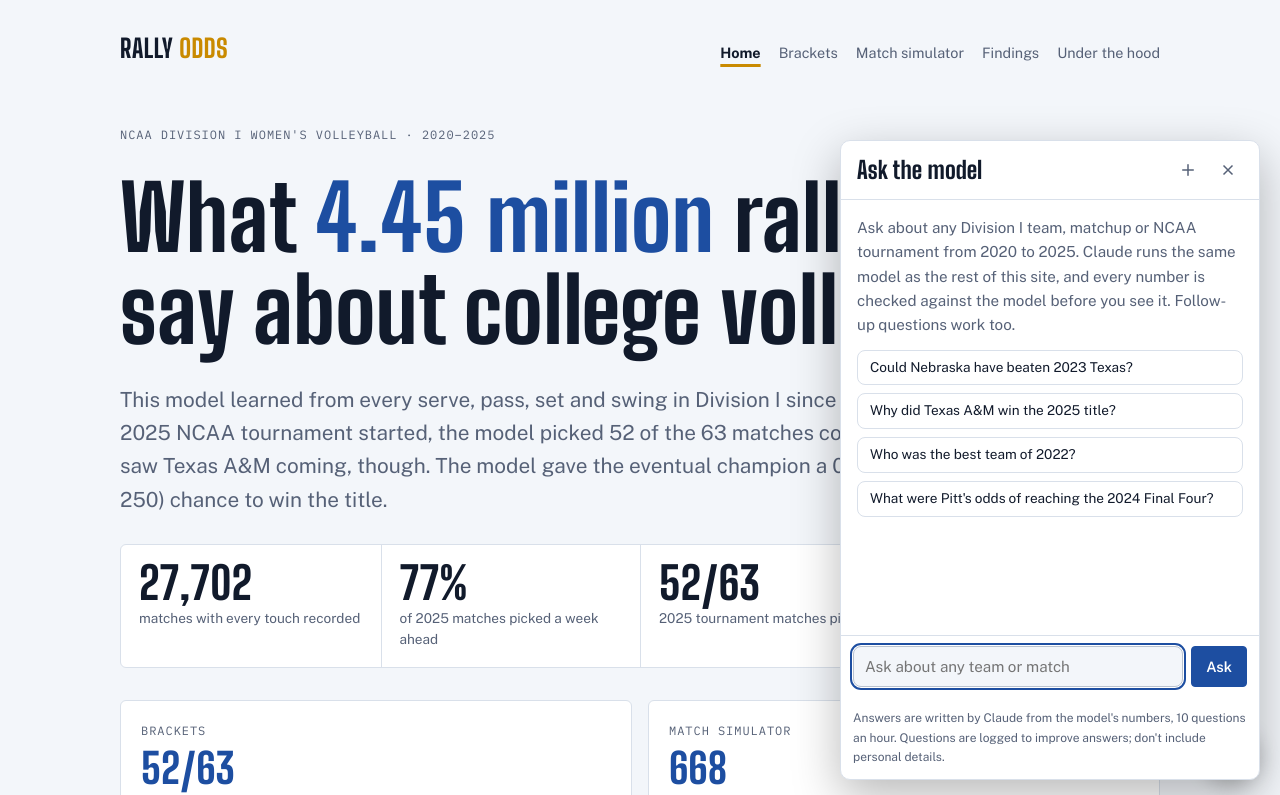
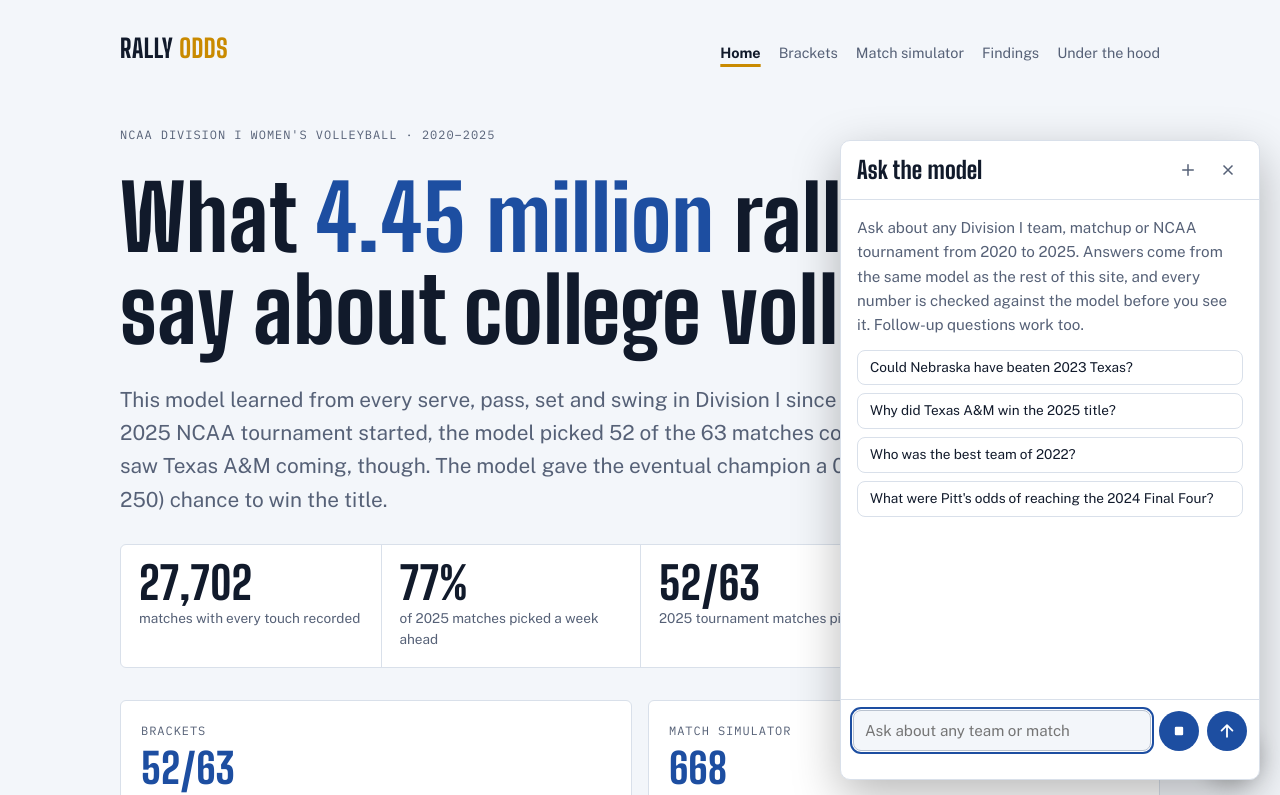
Before and after one commit to m3tang/volleyball-sim, a plain HTML site: page web/artifact.html in a window 1280 px wide. Both pictures are taken after a click on the button 1188 px from the left and 170 px from the top of the page. Shown: the top 795 px of the page. Drawn offline with nearby package versions, Linux system fonts and the light colour scheme.

Commit message:
Chat: arrow send button, drop the footer note and Claude mentions in site copy

```diff
--- a/web/artifact.html
+++ b/web/artifact.html
@@ -377,10 +377,13 @@ footer { border-top: 2px solid var(--line); padding-block: 24px 40px; font-size:
 .chat-form textarea:focus-visible { outline: 2px solid var(--court); outline-offset: 1px; }
 .fab:focus-visible { outline: 2px solid var(--court); outline-offset: 3px; }
 .chat button:focus-visible { outline: 2px solid var(--court); outline-offset: 2px; }
+.send-btn { flex: none; display: grid; place-items: center; width: 40px; height: 40px; padding: 0; border: 0; border-radius: 50%; cursor: pointer; background: var(--court); color: var(--surface); }
+.send-btn svg { width: 20px; height: 20px; }
+.send-btn:hover { filter: brightness(1.08); }
+.send-btn:disabled { opacity: 0.45; cursor: default; }
 .btn.primary { background: var(--court); border-color: var(--court); color: var(--surface); font-weight: 600; }
 .btn.primary:hover { filter: brightness(1.08); }
 .btn:disabled { opacity: 0.55; cursor: default; }
-.chat-note { font-size: 0.75rem; color: var(--ink-2); }
 footer { padding-bottom: 96px; }
 </style>
 
@@ -717,11 +720,11 @@ footer { padding-bottom: 96px; }
     <div class="intro">
       <div class="eyebrow">Step 5 of 5</div>
       <h2>Ask the model, and check its work</h2>
-      <p>The volleyball button in the corner opens a chat with Claude Haiku 5.5. It doesn't answer from memory. It looks things up with the same model and math that run this site, and every number it gives you gets checked before you see it.</p>
+      <p>The volleyball button in the corner opens a chat with an AI assistant. It doesn't answer from memory. It looks things up with the same model and math that run this site, and every number it gives you gets checked before you see it.</p>
     </div>
     <ol class="chain">
-      <li><h3>It looks it up</h3><p>Claude picks from ten tools: match odds for any two teams and seasons, team profiles, rankings, bracket odds, tournament results, what decided an upset, and read-only queries over the box scores. The tools do the math, so the odds match the simulator exactly.</p></li>
-      <li><h3>Every number gets checked</h3><p>Each number in an answer has to match something a tool returned, at the precision it's written. If one doesn't, Claude gets one chance to fix it. If it still can't, you get "couldn't answer reliably" instead. Every answer has a "Show the work" list of the lookups behind it.</p></li>
+      <li><h3>It looks it up</h3><p>The assistant picks from ten tools: match odds for any two teams and seasons, team profiles, rankings, bracket odds, tournament results, what decided an upset, and read-only queries over the box scores. The tools do the math, so the odds match the simulator exactly.</p></li>
+      <li><h3>Every number gets checked</h3><p>Each number in an answer has to match something a tool returned, at the precision it's written. If one doesn't, the assistant gets one chance to fix it. If it still can't, you get "couldn't answer reliably" instead. Every answer has a "Show the work" list of the lookups behind it.</p></li>
       <li><h3>It was tested first</h3><p>The test set has 150 questions with answers computed from the model, not written by hand, including 15 it should turn down, like injuries or betting picks. On the 60 questions run so far it got 59 right, for about a tenth of a cent each.</p></li>
     </ol>
     <div class="panel">
@@ -761,10 +764,9 @@ footer { padding-bottom: 96px; }
   <div class="chat-foot">
     <form class="chat-form" id="chat-form">
       <textarea id="chat-q" aria-label="Your question" rows="1" maxlength="500" placeholder="Ask about any team or match"></textarea>
-      <button class="btn" type="button" id="chat-stop" hidden>Stop</button>
-      <button class="btn primary" type="submit" id="chat-go">Ask</button>
+      <button class="send-btn" type="button" id="chat-stop" aria-label="Stop" title="Stop" hidden><svg viewBox="0 0 24 24" aria-hidden="true" fill="currentColor"><rect x="7" y="7" width="10" height="10" rx="1.5"/></svg></button>
+      <button class="send-btn" type="submit" id="chat-go" aria-label="Send" title="Send"><svg viewBox="0 0 24 24" aria-hidden="true" fill="none" stroke="currentColor" stroke-width="2.2" stroke-linecap="round" stroke-linejoin="round"><path d="M12 19V5M5.5 11.5 12 5l6.5 6.5"/></svg></button>
     </form>
-    <div class="chat-note" id="chat-note"></div>
   </div>
 </div>
 <div id="tip" hidden></div>
@@ -1823,11 +1825,11 @@ $("skip").addEventListener("click", () => $("main").focus());
   const LABEL = { win_probability: "Match odds", team_profile: "Team profile", season_rankings: "Season rankings",
     bracket_forecast: "Bracket forecast", advancement_odds: "Tournament odds", tournament_matches: "Tournament results",
     explain_upset: "Match breakdown", model_facts: "What the data covers", query_stats: "Box-score query", sql_schema: "Box-score tables" };
-  const CLAUDE_ERRORS = { not_granted: "Claude isn't allowed to answer here. Allow it from this artifact's menu, then ask again.",
-    sampling_disabled: "Claude isn't available on this account.", rate_limited: "You've reached your Claude usage limit for now. Try again later.",
-    tools_unavailable: "This Claude app can't run the model's tools. Open the artifact in a browser at claude.ai.",
-    refused: "Claude declined that question. Try asking it another way.", session_expired: "Sign in to Claude again, then ask.",
-    empty_completion: "Claude didn't produce an answer. Try a simpler question.", prompt_too_large: "This chat is too long. Start a new chat and ask again." };
+  const CLAUDE_ERRORS = { not_granted: "The assistant isn't allowed to answer here. Allow it from this artifact's menu, then ask again.",
+    sampling_disabled: "The assistant isn't available on this account.", rate_limited: "You've reached your usage limit for now. Try again later.",
+    tools_unavailable: "This app can't run the model's tools. Open it in a web browser instead.",
+    refused: "The assistant declined that question. Try asking it another way.", session_expired: "Sign in again, then ask.",
+    empty_completion: "No answer came back. Try a simpler question.", prompt_too_large: "This chat is too long. Start a new chat and ask again." };
   const fab = $("chat-fab"), panel = $("chat"), log = $("chat-log"), form = $("chat-form"), q = $("chat-q");
   const go = $("chat-go"), stopBtn = $("chat-stop");
   let mode = null, sample = null, ctl = null, busy = false;
@@ -1838,9 +1840,6 @@ $("skip").addEventListener("click", () => $("main").focus());
     const lim = s ? await s.limits().catch(() => null) : null;
     mode = s && lim?.tools ? "claude" : s ? "no-tools" : "api";
     if (mode === "claude") sample = s;
-    $("chat-note").textContent = mode === "claude"
-      ? "Runs on your Claude account and uses your plan. This version covers the model's numbers; box-score stats need the Rally Odds website."
-      : "Answers are written by Claude from the model's numbers, 10 questions an hour. Questions are logged to improve answers; don't include personal details.";
   })();
 
   // Suggestions follow the page: the matchup on the simulator, the selected match on the bracket.
@@ -1858,7 +1857,7 @@ $("skip").addEventListener("click", () => $("main").focus());
   function renderEmpty() {
     const box = document.createElement("div"), p = document.createElement("p"), chips = document.createElement("div");
     box.className = "chat-empty"; chips.className = "chips";
-    p.textContent = "Ask about any Division I team, matchup or NCAA tournament from 2020 to 2025. Claude runs the same model as the rest of this site, and every number is checked against the model before you see it. Follow-up questions work too.";
+    p.textContent = "Ask about any Division I team, matchup or NCAA tournament from 2020 to 2025. Answers come from the same model as the rest of this site, and every number is checked against the model before you see it. Follow-up questions work too.";
     for (const ex of suggestions()) {
       const b = document.createElement("button");
       b.type = "button"; b.className = "chip"; b.textContent = ex;
@@ -1938,7 +1937,7 @@ $("skip").addEventListener("click", () => $("main").focus());
     return { answer: body.answer, calls: body.tools || [], grounded: !!body.grounded };
   }
 
-  function setBusy(on) { busy = on; go.disabled = on; stopBtn.hidden = !on || mode !== "claude"; }
+  function setBusy(on) { busy = on; go.disabled = on; go.hidden = on && mode === "claude"; stopBtn.hidden = !on || mode !== "claude"; }
   form.addEventListener("submit", async e => {
     e.preventDefault();
     const question = q.value.trim();
@@ -1964,7 +1963,7 @@ $("skip").addEventListener("click", () => $("main").focus());
       if (err?.code === "cancelled") bot.status("error", "Stopped");
       else {
         bot.show("");
-        bot.status("error", err?.code ? (CLAUDE_ERRORS[err.code] || "Something went wrong reaching Claude. Try again.")
+        bot.status("error", err?.code ? (CLAUDE_ERRORS[err.code] || "Something went wrong. Try again.")
           : err instanceof TypeError ? "The agent couldn't be reached. Check your connection and try again."
           : (err?.message || "Something went wrong. Try again."));
       }
```
Also changed, not shown: web/index.html (+17 -18 lines), web/template.html (+17 -18 lines).
